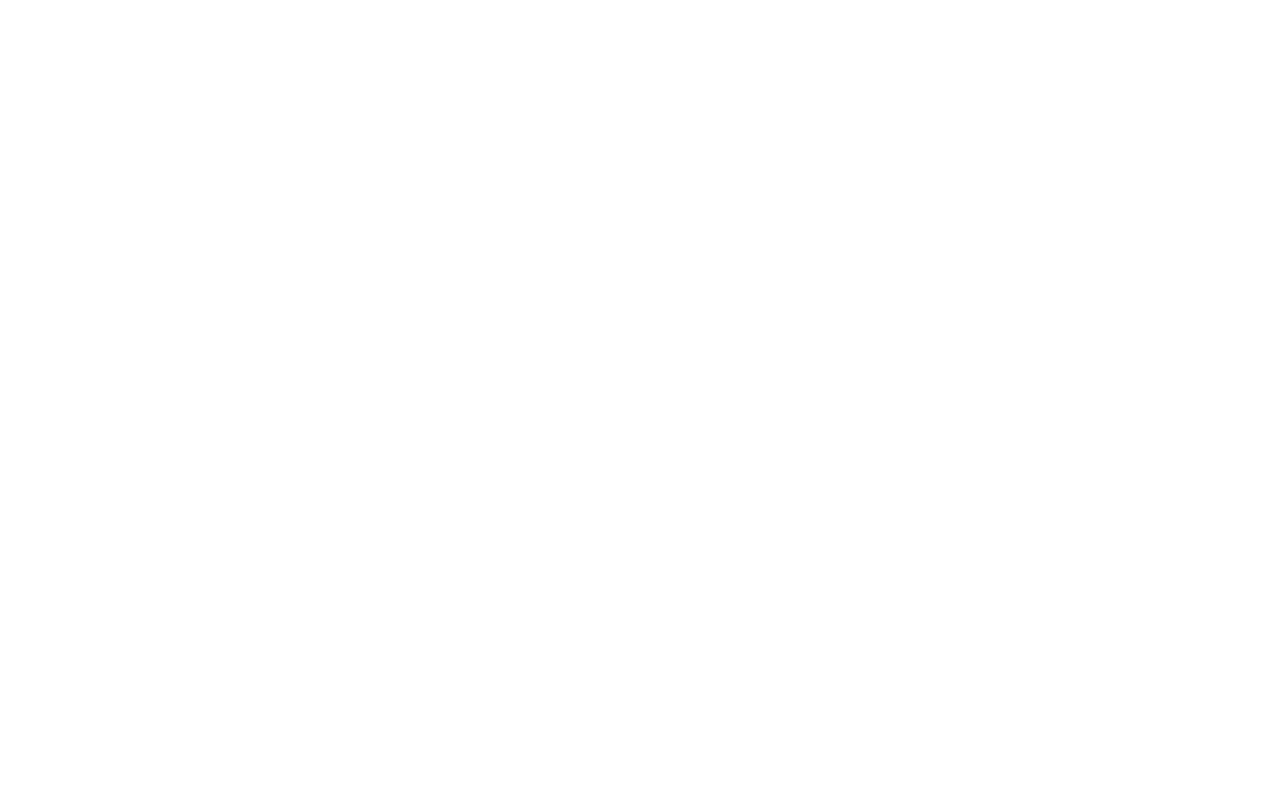
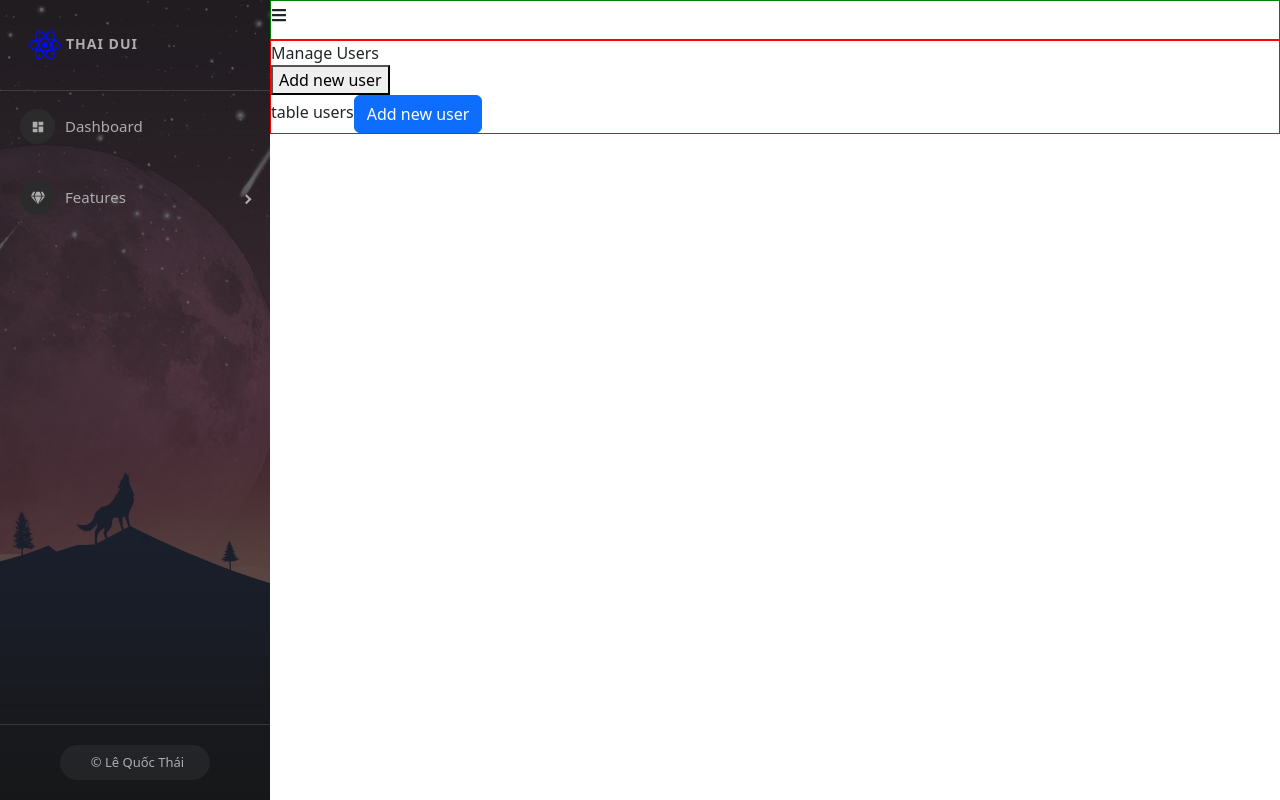
Before and after one commit to lquocthai/reactjs, a React (Vite) app: page /admins/manage-users in a window 1280 px wide. Before the commit this address had no page. Built offline with nearby package versions, Linux system fonts and the light colour scheme.

Commit message:
video 56

```diff
--- a/src/App.scss
+++ b/src/App.scss
@@ -78,6 +78,7 @@
                     color: white;
                     padding: 0 15px;
                     height: 40px;
+                    border: none;
 
                     &:hover {
                         background: black;
--- a/src/components/Admin/Admin.jsx
+++ b/src/components/Admin/Admin.jsx
@@ -2,7 +2,7 @@
 import "./Admin.scss"
 import { FaBars } from 'react-icons/fa'
 import { useState } from "react";
-
+import { Outlet } from 'react-router-dom'
 const Admin = (props) => {
     const [collapsed, setCollapsed] = useState(false);
 
@@ -12,8 +12,14 @@
                 <SideBar collapsed={collapsed} />
             </div>
             <div className="admin-content">
-                <FaBars onClick={() => setCollapsed(!collapsed)} />
-                content goes here
+                <div className="admin-header">
+                    <FaBars onClick={() => setCollapsed(!collapsed)} />
+
+                </div>
+                <div className="admin-main">
+                    <Outlet />
+                </div>
+
             </div>
         </div>
     )
--- a/src/components/Admin/Admin.scss
+++ b/src/components/Admin/Admin.scss
@@ -3,9 +3,20 @@
 
     .admin-sidebar {
         .pro-sidebar {
+            height: 100vh;
+        }
+    }
 
-            height: 100vh;
+    .admin-content {
+        width: 100%;
 
+        .admin-header {
+            height: 40px;
+            border: 1px solid green;
+        }
+
+        .admin-main {
+            border: 1px solid red;
         }
     }
 }
--- a/src/components/Admin/Sidebar.jsx
+++ b/src/components/Admin/Sidebar.jsx
@@ -9,6 +9,7 @@
     SidebarFooter,
     SidebarContent,
 } from 'react-pro-sidebar';
+import { Link } from 'react-router-dom';
 import { FaTachometerAlt, FaGem, FaList, FaGithub, FaRegLaughWink, FaHeart } from 'react-icons/fa';
 import { DiReact } from "react-icons/di";
 import { MdDashboard } from "react-icons/md";
@@ -49,6 +50,7 @@
                             icon={<MdDashboard />}
                         >
                             Dashboard
+                            <Link to={"/admins"} />
                         </MenuItem>
                     </Menu>
                     <Menu iconShape="circle">
@@ -57,7 +59,10 @@
                             icon={<FaGem />}
                             title={"Features"}
                         >
-                            <MenuItem> Quản lí Users</MenuItem>
+                            <MenuItem >
+                                Quản lí Users
+                                <Link to="/admins/manage-users" />
+                            </MenuItem>
                             <MenuItem> Quản lí bài tập Quiz</MenuItem>
                             <MenuItem> Quản lí câu hỏi</MenuItem>
                         </SubMenu>
--- /dev/null
+++ b/src/components/Admin/content/DashBoard.jsx
@@ -0,0 +1,6 @@
+const DashBoard = (props) => {
+    return (
+        <div>dash board</div>
+    )
+}
+export default DashBoard;
--- /dev/null
+++ b/src/components/Admin/content/ManageUser.jsx
@@ -0,0 +1,21 @@
+import ModelCreateUser from "./ModelCreateUser";
+
+const ManageUser = (props) => {
+    return (
+        <div className="manage-user-container">
+            <div className="title">
+                Manage Users
+            </div>
+            <div className="users-content">
+                <div>
+                    <button>Add new user</button>
+                </div>
+                <div>
+                    table users
+                    <ModelCreateUser />
+                </div>
+            </div>
+        </div>
+    )
+}
+export default ManageUser;
--- /dev/null
+++ b/src/components/Admin/content/ModelCreateUser.jsx
@@ -0,0 +1,68 @@
+import { useState } from 'react';
+import Button from 'react-bootstrap/Button';
+import Modal from 'react-bootstrap/Modal';
+
+const ModelCreateUser = () => {
+    const [show, setShow] = useState(false);
+
+    const handleClose = () => setShow(false);
+    const handleShow = () => setShow(true);
+
+    return (
+        <>
+            <Button variant="primary" onClick={handleShow}>
+                Add new user
+            </Button>
+
+            <Modal
+                show={show}
+                onHide={handleClose}
+                size="xl"
+                backdrop="static"
+            >
+
+                <Modal.Header closeButton>
+                    <Modal.Title>Modal heading</Modal.Title>
+                </Modal.Header>
+                <Modal.Body>
+                    <form className="row g-3">
+                        <div className="col-md-6">
+                            <label className="form-label">Email</label>
+                            <input type="email" className="form-control" />
+                        </div>
+                        <div className="col-md-6">
+                            <label className="form-label">Password</label>
+                            <input type="password" className="form-control" />
+                        </div>
+
+                        <div className="col-md-6">
+                            <label className="form-label">Username</label>
+                            <input type="text" className="form-control" />
+                        </div>
+                        <div className="col-md-4">
+                            <label className="form-label">Role</label>
+                            <select className="form-select">
+                                <option selected value={"USER"}>USER</option>
+                                <option value={"ADMIN"}>ADMIN</option>
+                            </select>
+                        </div>
+                        <div className='col-md-12'>
+                            <label className="form-label">Image</label>
+                            <input type="file" />
+                        </div>
+
+                    </form>
+                </Modal.Body>
+                <Modal.Footer>
+                    <Button variant="secondary" onClick={handleClose}>
+                        Close
+                    </Button>
+                    <Button variant="primary" onClick={handleClose}>
+                        Save
+                    </Button>
+                </Modal.Footer>
+            </Modal>
+        </>
+    );
+}
+export default ModelCreateUser;
--- a/src/main.jsx
+++ b/src/main.jsx
@@ -10,6 +10,8 @@
 import User from './components/User/User.jsx';
 import Admin from './components/Admin/Admin.jsx';
 import HomePage from './components/Home/HomePage.jsx';
+import DashBoard from './components/Admin/content/Dashboard.jsx';
+import ManageUser from './components/Admin/content/ManageUser.jsx';
 
 createRoot(document.getElementById('root')).render(
   // <StrictMode>
@@ -19,7 +21,10 @@
         <Route index element={<HomePage />} />
         <Route path="users" element={<User />} />
       </Route>
-      <Route path="admins" element={<Admin />} />
+      <Route path="/admins" element={<Admin />}>
+        <Route index element={<DashBoard />} />
+        <Route path="manage-users" element={<ManageUser />} />
+      </Route>
 
     </Routes>
   </BrowserRouter>
```
